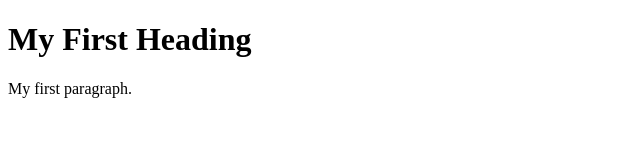
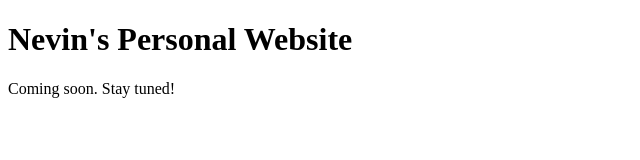
Before and after one commit to stopatinfinity/stopatinfinity.github.io, a plain HTML site: page index.html in a window 1280 px wide. Shown: the whole page, without its empty margins (0-640 px from the left). Drawn offline with Linux system fonts and the light colour scheme.

Commit message:
Testing 2

```diff
--- a/index.html
+++ b/index.html
@@ -2,9 +2,9 @@
 <html>
 <body>
 
-<h1>My First Heading</h1>
+<h1>Nevin's Personal Website</h1>
 
-<p>My first paragraph.</p>
+<p>Coming soon. Stay tuned!</p>
 
 </body>
 </html>
```
